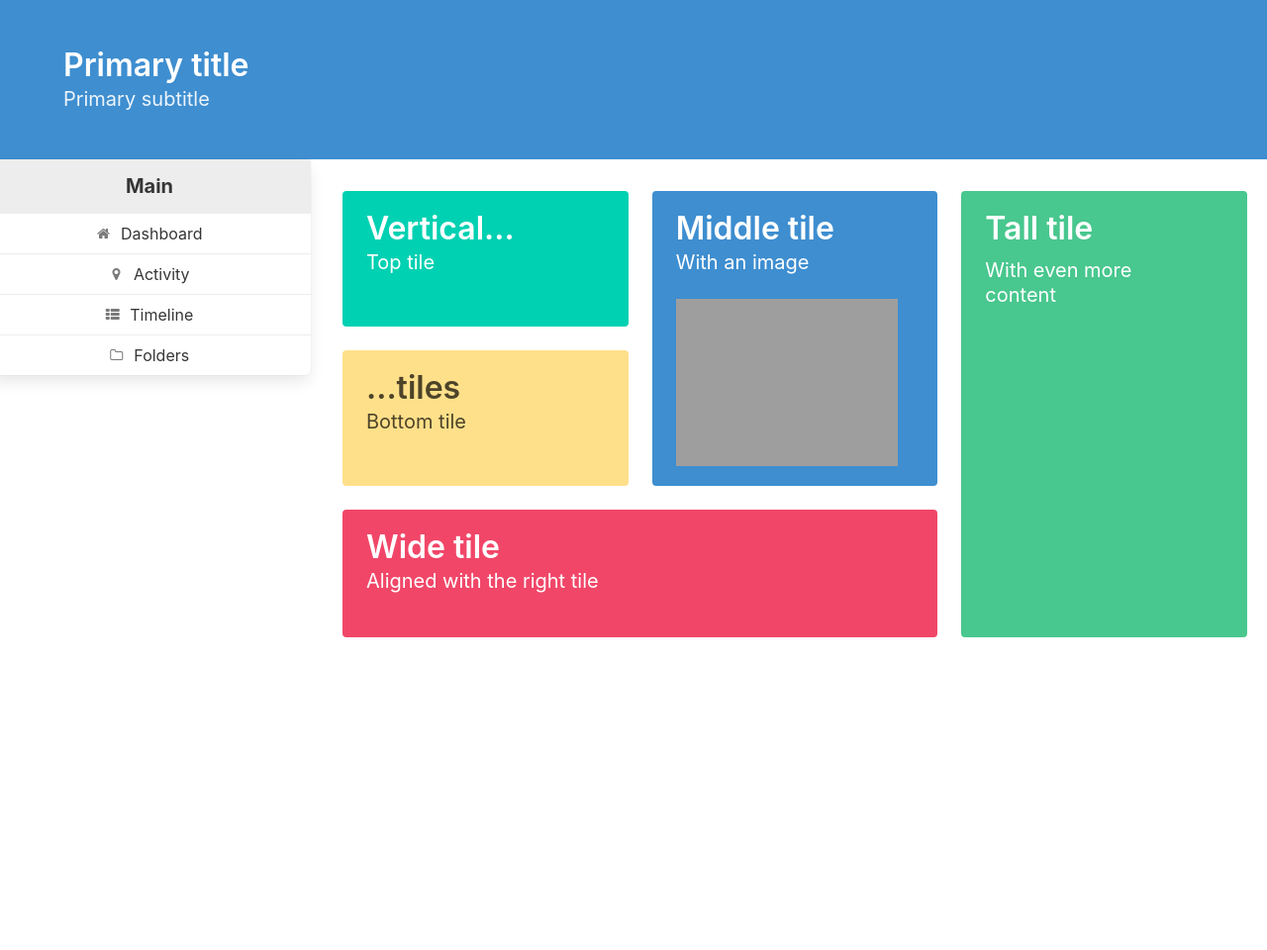
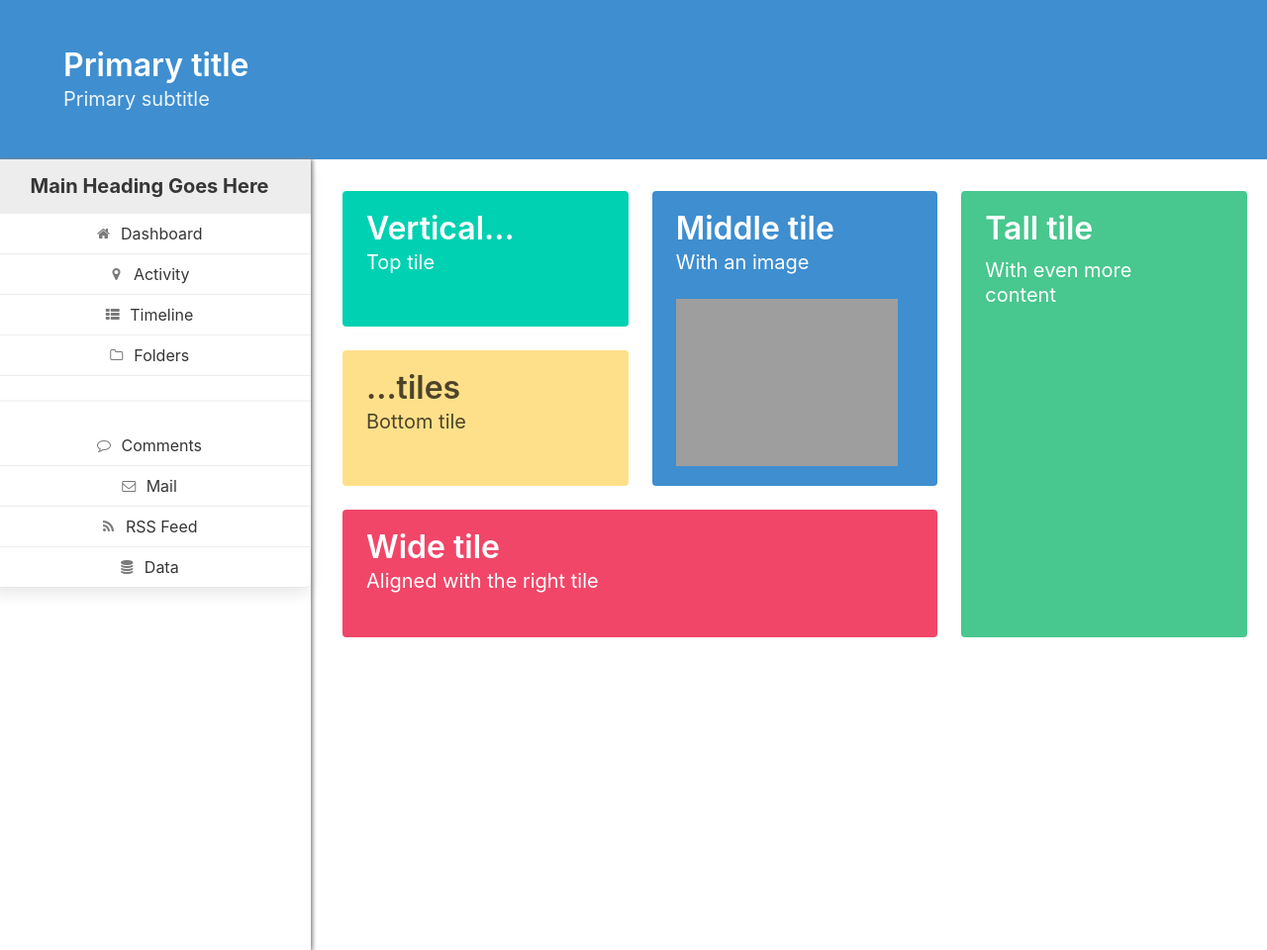
Before and after one commit to BulmaTemplates/bulma-templates, a plain HTML site: page templates/aside.html in a window 1280 px wide. Shown: the top 960 px of the page at 99% size. Drawn offline with nearby package versions, Linux system fonts and the light colour scheme; grey boxes are pictures that could not be loaded.

Commit message:
basic styling with some material design influence plus some comments added

```diff
--- a/css/aside.css
+++ b/css/aside.css
@@ -1,15 +1,13 @@
 .columns {
-    height: 50rem;
+    min-height: 100vh;
     margin-top: 0;
 }
+
+/* Start nav drawer */
 aside.column {
-    /* background-color: lightgray; */
     padding: 0;
+    box-shadow: 2px 0px 4px #888888;
 }
-section.column {
-    padding: 2rem;
-}
-
 .panel-heading, .panel-block {
     border: 0;
     border-radius: 0;
@@ -17,3 +15,8 @@ section.column {
 .panel-block {
     justify-content: center;
 }
+/*End nav drawer  */
+
+section.column {
+    padding: 2rem;
+}
--- a/templates/aside.html
+++ b/templates/aside.html
@@ -25,10 +25,10 @@
         </div>
     </section>
     <div class="columns">
-        <!-- Aside navbar -->
+        <!-- Aside nav drawer -->
         <aside class="column is-3 is-hidden-mobile">
             <div class="panel">
-                <p class="panel-heading has-text-centered">Main</p>
+                <p class="panel-heading has-text-centered">Main Heading Goes Here</p>
                 <a class="panel-block">
                     <span class="panel-icon">
                         <i class="fa fa-home"></i>
@@ -52,6 +52,31 @@
                         <i class="fa fa-folder-o"></i>
                     </span>
                     <span class="name">Folders</span>
+                </a>
+                <hr>
+                <a class="panel-block">
+                    <span class="panel-icon">
+                        <i class="fa fa-comment-o"></i>
+                    </span>
+                    <span class="name">Comments</span>
+                </a>
+                <a class="panel-block">
+                    <span class="panel-icon">
+                        <i class="fa fa-envelope-o"></i>
+                    </span>
+                    <span class="name">Mail</span>
+                </a>
+                <a class="panel-block">
+                    <span class="panel-icon">
+                        <i class="fa fa-rss"></i>
+                    </span>
+                    <span class="name">RSS Feed</span>
+                </a>
+                <a class="panel-block">
+                    <span class="panel-icon">
+                        <i class="fa fa-database"></i>
+                    </span>
+                    <span class="name">Data</span>
                 </a>
             </div>
         </aside>
```
Lines whose indentation alone changed are shown as unchanged.
